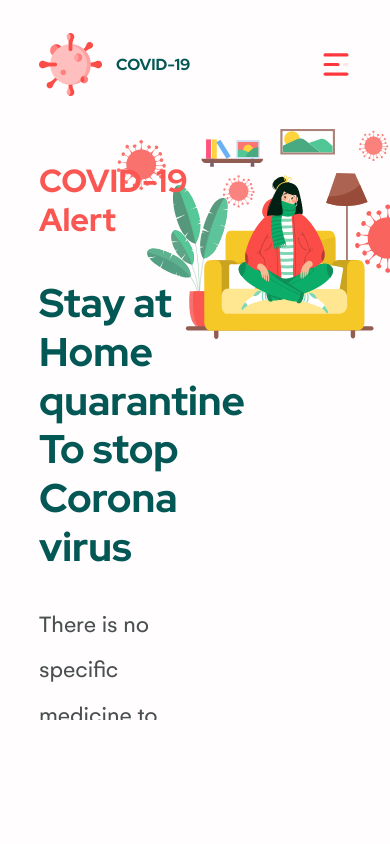
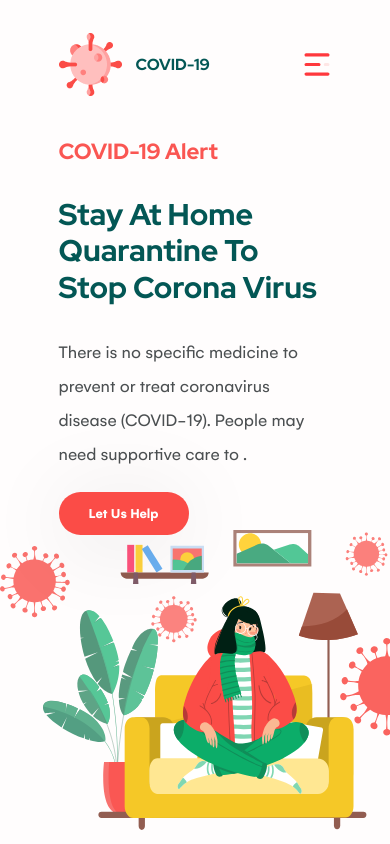
Before and after one commit to YongminK/mockups, a React (Create React App) app in the folder covid-19/: page / in a window 390 px wide. Shown: the top 844 px of the page. Built offline with nearby package versions, Linux system fonts and the light colour scheme.

Commit message:
nav and header mobile

```diff
--- a/covid-19/src/components/Navigation.js
+++ b/covid-19/src/components/Navigation.js
@@ -18,7 +18,7 @@ export default function Navigation() {
                     <img src={require('../img/virus-icon.png')} alt=""/>
                     <span>COVID-19</span>
                 </div>
-                {width >= 768 ?
+                {width >= 1100 ?
                     <nav>
                         <ul>
                             <li><a href="#overview">Overview</a></li>
@@ -39,7 +39,7 @@ export default function Navigation() {
                 }
             </div>
 
-            {isMenuOpen && width < 768 ?
+            {isMenuOpen && width < 1100 ?
                 <nav>
                     <ul>
                         <li><a href="#overview">Overview</a></li>
--- a/covid-19/src/styles/header.sass
+++ b/covid-19/src/styles/header.sass
@@ -18,6 +18,7 @@
 		font-size: 40px
 		line-height: 122%
 		margin-bottom: 30px
+		text-transform: capitalize
 	.text
 		font-size: 24px
 		line-height: 190%
@@ -33,4 +34,27 @@
 		font-size: 24px
 		line-height: 29px
 		padding: 24px 60px
-		border: none
+@media screen and (max-width: 767px)
+	.header
+		background-position: bottom center
+		background-size: 100%
+		height: 83vh
+		margin-bottom: 50px
+		min-height: 83vh
+		padding: 0 15%
+		p
+			width: auto
+		.title-red
+			margin: 10px 0
+			font-size: 22px
+		.title-green
+			font-size: 30px
+		.text
+			font-size: 18px
+			margin-bottom: 20px
+		button
+			max-width: 165px
+			max-height: 43px
+			font-size: 14px
+			line-height: 43px
+			padding: 0 30px
--- a/covid-19/src/styles/navigation.sass
+++ b/covid-19/src/styles/navigation.sass
@@ -1,7 +1,6 @@
 @import "main-style"
 
 .navigation
-	padding: 33px 10%
 	& > div
 		display: flex
 		justify-content: space-between
@@ -60,8 +59,13 @@
 			font-size: 18px
 			line-height: 22px
 
-@media screen and (max-width: 768px)
+@media screen and (max-width: 550px)
 	.navigation
+		padding: 20px 5%
+
+@media screen and (max-width: 1099px)
+	.navigation
+		padding: 33px 15%
 		&__menu
 			width: 30px
 			height: 25px
```
